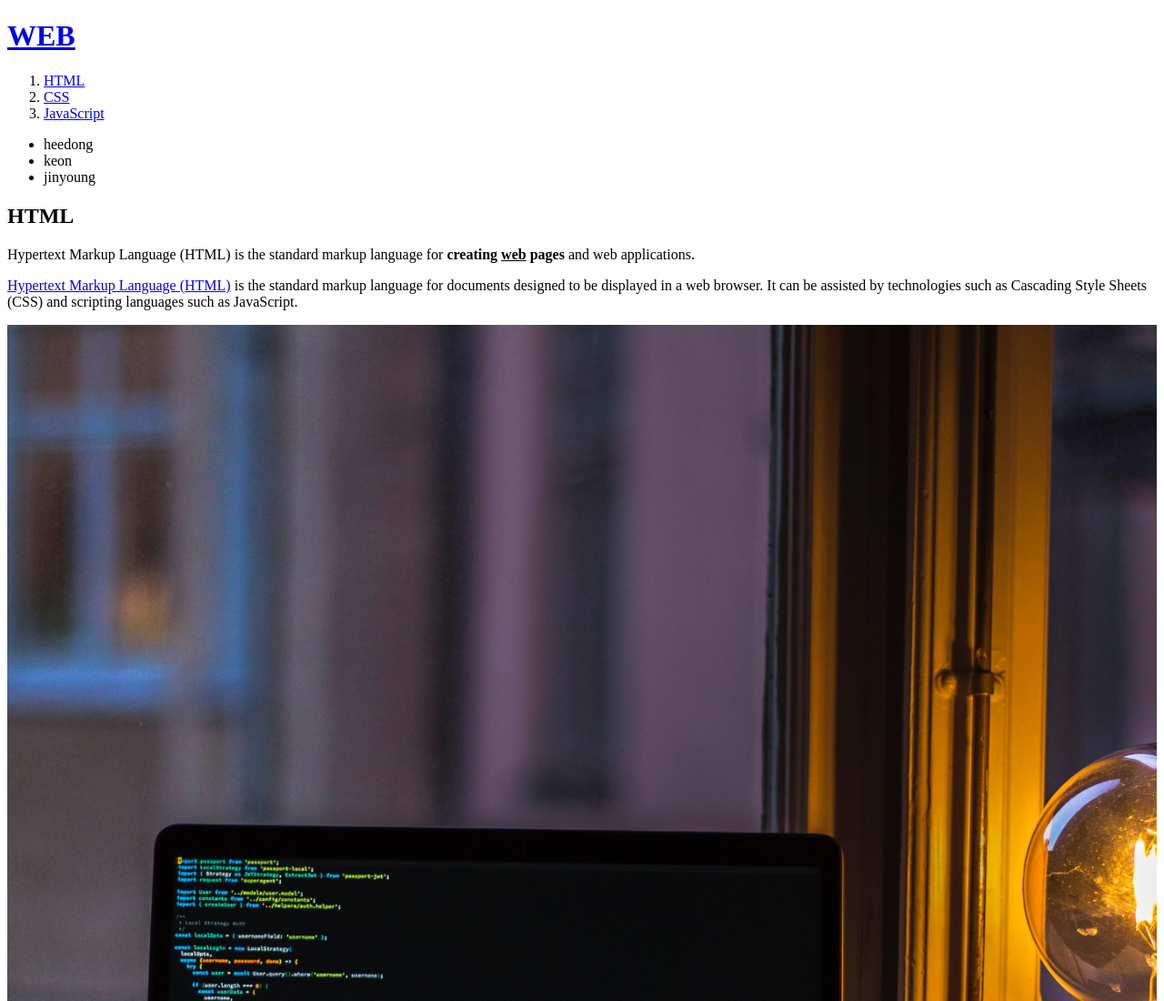
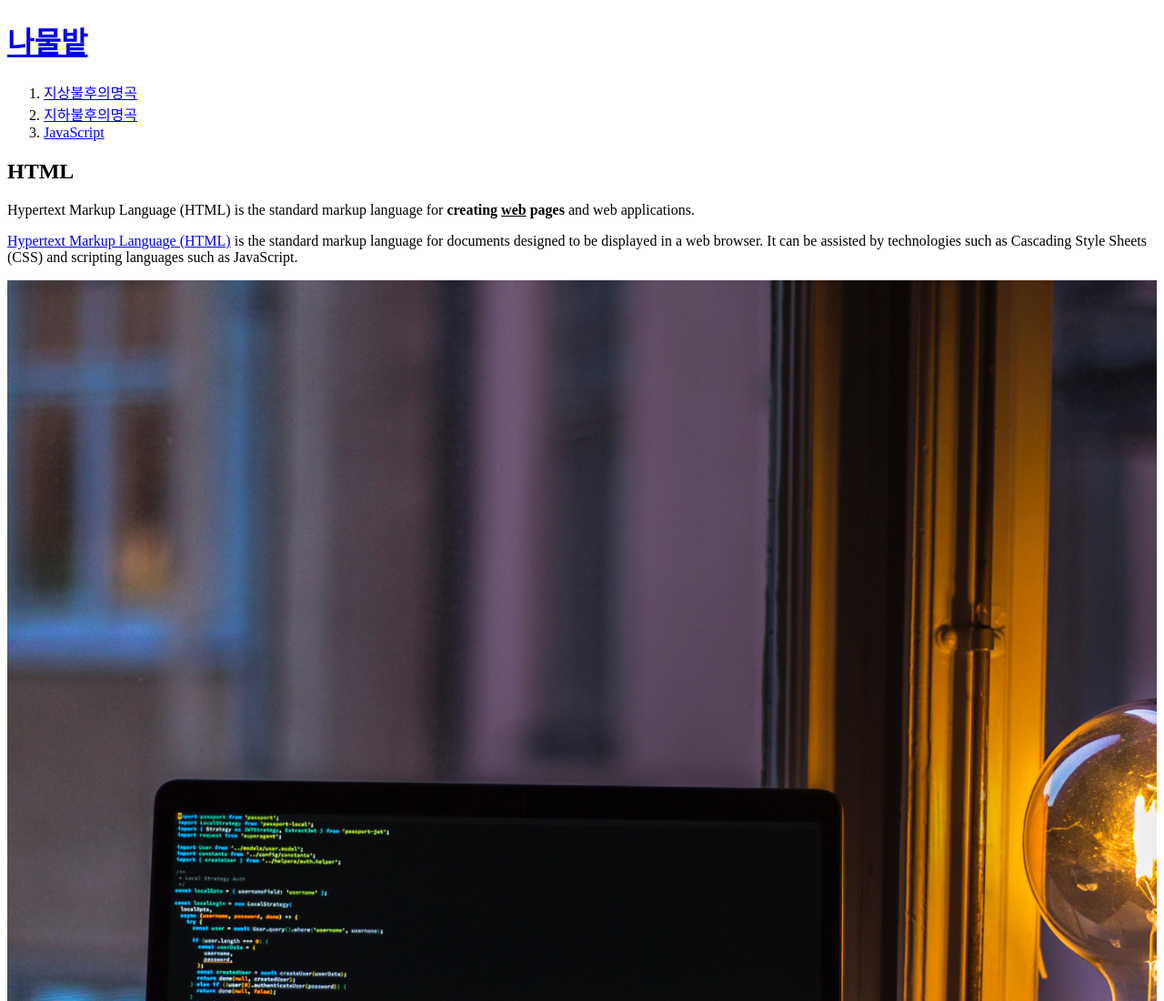
Before and after one commit to samon3869/web1, a plain HTML site: page index.html in a window 1280 px wide. Shown: the top 1100 px of the page at 91% size. Drawn offline with Linux system fonts and the light colour scheme.

Commit message:
Add files via upload

```diff
--- a/index.html
+++ b/index.html
@@ -1,22 +1,26 @@
 <!doctype html>
 <html>
 <head>
-  <title>WEB1 - WEB</title>
+  <title>나물밭</title>
   <meta charset="utf-8">
+  <!-- Global site tag (gtag.js) - Google Analytics -->
+<script async src="https://www.googletagmanager.com/gtag/js?id=G-PYMSSVYMYK"></script>
+<script>
+  window.dataLayer = window.dataLayer || [];
+  function gtag(){dataLayer.push(arguments);}
+  gtag('js', new Date());
+
+  gtag('config', 'G-PYMSSVYMYK');
+</script>
 </head>
 <body>
-
-<h1><a href="index.html">WEB</a></h1>
+<h1><a href="index.html">나물밭</a></h1>
 <ol>
-  <li><a href="1.html">HTML</a></li>
-  <li><a href="2.html">CSS</a></li>
+  <li><a href="1.html">지상불후의명곡</a></li>
+  <li><a href="2.html">지하불후의명곡</a></li>
   <li><a href="3.html">JavaScript</a></li>
 </ol>
-<ul>
-  <li>heedong</li>
-  <li>keon</li>
-  <li>jinyoung</li>
-</ul>
+
 <h2>HTML</h2>Hypertext Markup Language (HTML) is the standard markup language for <strong>creating <u>web</u> pages</strong> and web applications.
 <p><a href="https://www.youtube.com/watch?v=PraA2L7lf28" target="_blank" title="지상불후의명곡">Hypertext Markup Language (HTML)</a> is the standard markup language for documents designed to be displayed in a web browser. It can be assisted by technologies such as Cascading Style Sheets (CSS) and scripting languages such as JavaScript.</p>
 <img src="coding.jpg" width="100%">
```
Also changed, not shown: 1.html (+9 -0 lines), 2.html (+9 -0 lines), 3.html (+9 -0 lines).
